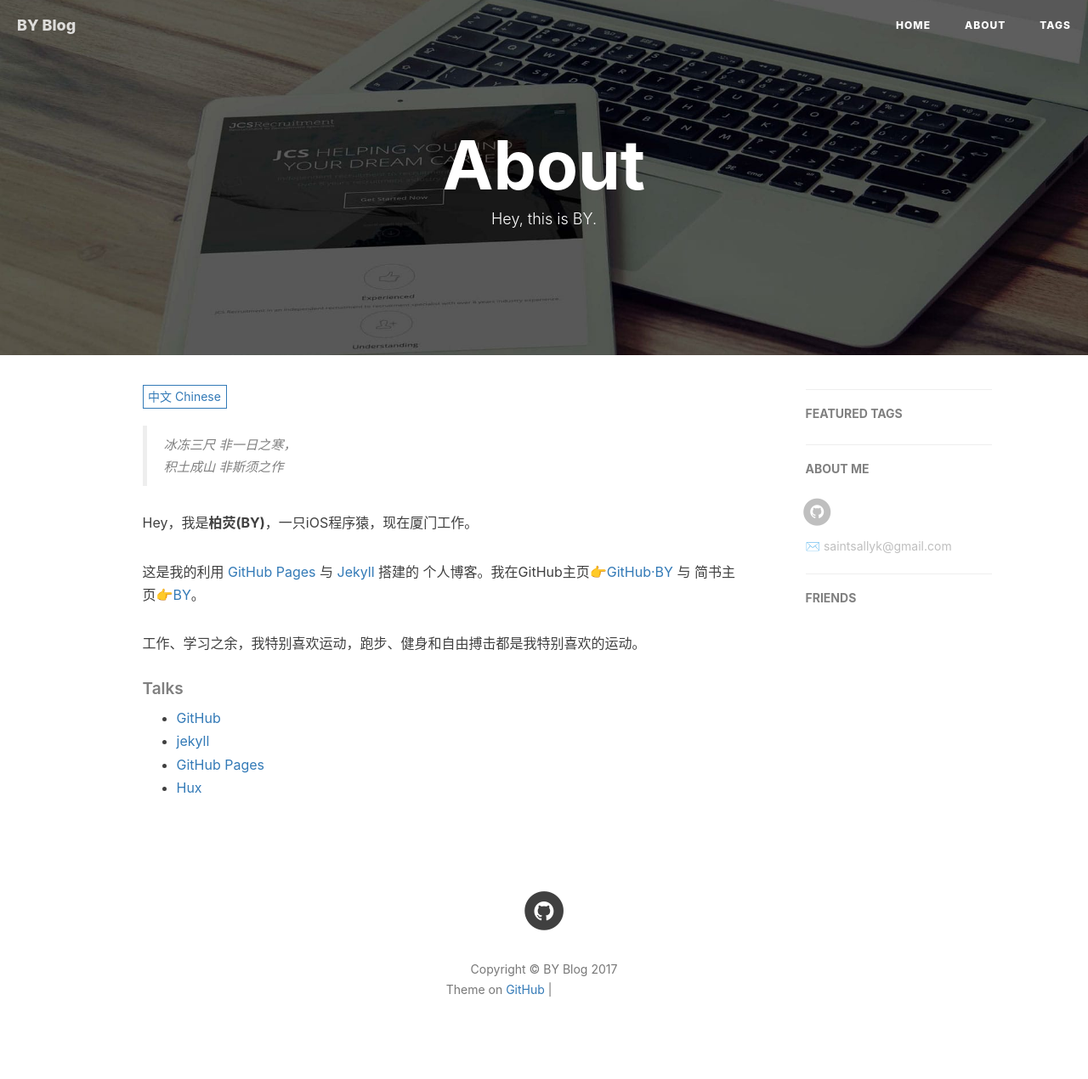
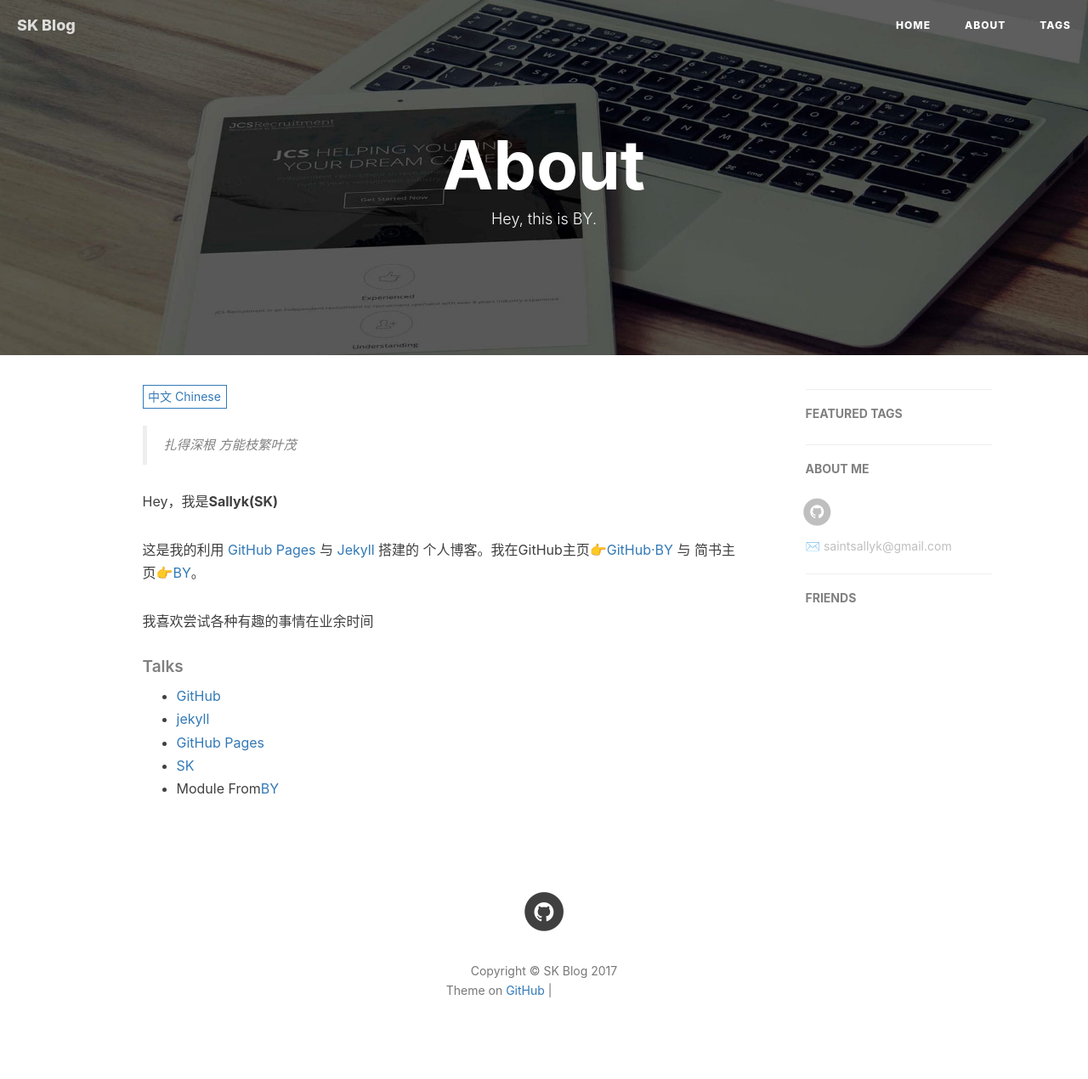
Before and after one commit to saintsally/saintsally.github.io, a Jekyll site: the page built from about.html, in a window 1280 px wide. Shown: the whole page at 85% size. Built offline with Jekyll 4.4.1, drawn with Linux system fonts in a browser that asks for light colours; nearby versions of some CDN libraries; comment, search, counter and statistics services are not loaded; grey boxes are pictures that could not be loaded.

Commit message:
modify some conf

```diff
--- a/_config.yml
+++ b/_config.yml
@@ -1,10 +1,10 @@
 # Site settings
-title: BY Blog
-SEOTitle: Sallyk's Blog | BY Blog
+title: SK Blog
+SEOTitle: Sallyk's Blog | SK Blog
 header-img: img/post-bg-desk.jpg
 email: saintsallyk@gmail.com
-description: "Every failure is leading towards success."
-keyword: "BY, BY Blog, Sallyk's Blog , Sally , saint "
+description: "Hard choice,Easy life.Easy choice, Hard life"
+keyword: "SK, SK Blog, Sallyk's Blog , Sally , saint "
 url: "http://saintsally.github.io"          # your host, for absolute URL
 baseurl: ""      # for example, '/blog' if your blog hosted on 'host/blog'
 github_repo: "https://github.com/saintsally/saintsally.github.io.git" # you code repository
@@ -12,7 +12,7 @@
 # Sidebar settings
 #sidebar: true                           # whether or not using Sidebar.
 #sidebar-about-description: "Goals determine what you going to be!"
-#sidebar-avatar: /img/about-BY-gentle.jpg      # use absolute URL, seeing it's used in both `/` and `/about/`
+#sidebar-avatar: /img/about-SK-gentle.jpg      # use absolute URL, seeing it's used in both `/` and `/about/`
 
 
 
--- a/about.html
+++ b/about.html
@@ -15,14 +15,14 @@
 <div class="zh post-container">
 
     <!--copied from markdown -->
-    <blockquote><p>冰冻三尺 非一日之寒，<br>
-    积土成山 非斯须之作</p></blockquote>
+    <blockquote><p>扎得深根 方能枝繁叶茂<br>
+    </p></blockquote>
 
-    <p>Hey，我是<strong>柏荧(BY)</strong>，一只iOS程序猿，现在厦门工作。</p>
+    <p>Hey，我是<strong>Sallyk(SK)</strong></p>
 
     <p>这是我的利用 <a href="https://pages.github.com/">GitHub Pages</a> 与 <a href="http://jekyll.com.cn/">Jekyll</a> 搭建的 个人博客。我在GitHub主页<a href="https://github.com/qiubaiying">👉GitHub·BY</a> 与 简书主页<a href="https://http://www.jianshu.com/u/e71990ada2fd">👉BY</a>。</p>
 
-    <p>工作、学习之余，我特别喜欢运动，跑步、健身和自由搏击都是我特别喜欢的运动。</p>
+    <p>我喜欢尝试各种有趣的事情在业余时间</p>
 
     <p></p>
 
@@ -32,19 +32,20 @@
     <li><a href="https://github.com">GitHub</a></li>
     <li><a href="http://jekyll.com.cn/">jekyll</a></li>
     <li><a href="https://pages.github.com/">GitHub Pages</a></li>
-    <li><a href="http://huangxuan.me/">Hux</a></li>    </ul>
+    <li><a href="https://saintsally.github.io">SK</a></li>
+    <li>Module From<a href="https://qiubaiying.github.io">BY</a></li>
 </div>
 
 <!-- English Version -->
 <div class="en post-container">
-    <blockquote><p>Yet another iOS Developer. <br>
+    <blockquote><p>Yet another Front-end Developer. <br>
     Yet another Life-long Student.</p></blockquote>
 
-    <p>Hi, I am <strong>Baiying Qiu</strong>，you can call me <strong>BY</strong>. I am an iOS software engineer and currently working in Xiamen</p>
+    <p>Hi, I am <strong>Xikang Wang</strong>，you can call me <strong>SK</strong>. I am an newer to Front-end area</p>
 
-    <p>This is my personal blog, through making Github Pages and Jekyll.My GitHub  👉 <a href="http://github.com/qiubaiying">Github·BY</a>.</p>
+    <p>This is my personal blog, through making Github Pages and Jekyll.My GitHub  👉 <a href="http://saintsally.github.io">Github·SK</a>.</p>
 
-    <p>I am a sports enthusiast, I like fitness, running and boxing.</p>
+    <p>I like extends funny thing in my spare time.</p>
 
     <h5>Talks</h5>
 
@@ -52,7 +53,8 @@
     <li><a href="https://github.com">GitHub</a></li>
     <li><a href="http://jekyll.com.cn/">jekyll</a></li>
     <li><a href="https://pages.github.com/">GitHub Pages</a></li>
-    <li><a href="https://qiubaiying.github.io">BY</a></li>
+    <li><a href="https://saintsally.github.io">SK</a></li>
+    <li>Module From<a href="https://qiubaiying.github.io">BY</a></li>
     </ul>
 </div>
 
```
